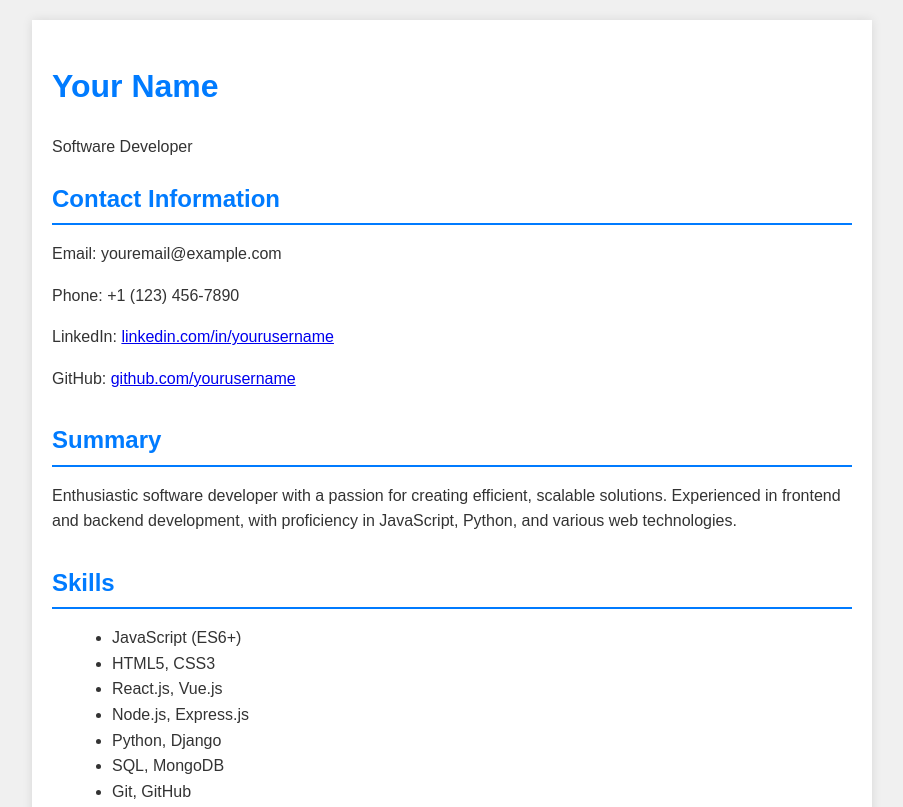
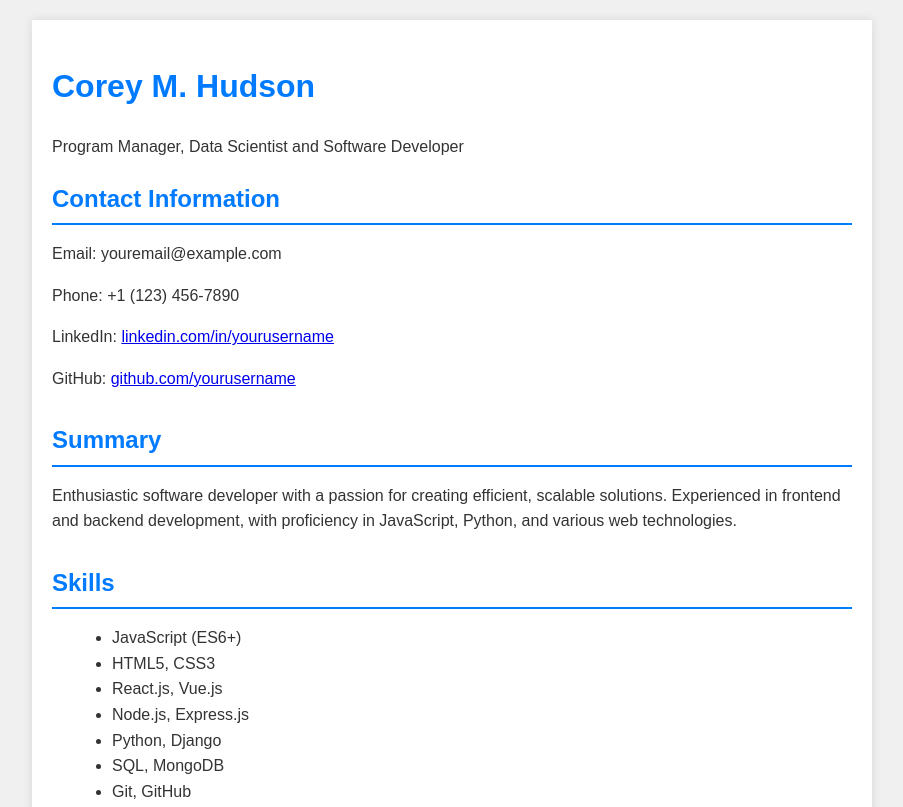
Before and after one commit to coreymhudson/resume, a plain HTML site: page index.html in a window 1280 px wide. Shown: the top 807 px of the page, without its empty margins (188-1091 px from the left). Drawn offline with Linux system fonts and the light colour scheme.

Commit message:
Update index.html

```diff
--- a/index.html
+++ b/index.html
@@ -43,8 +43,8 @@
 <body>
     <div class="container">
         <header>
-            <h1>Your Name</h1>
-            <p>Software Developer</p>
+            <h1>Corey M. Hudson</h1>
+            <p>Program Manager, Data Scientist and Software Developer</p>
         </header>
 
         <section class="section">
```
